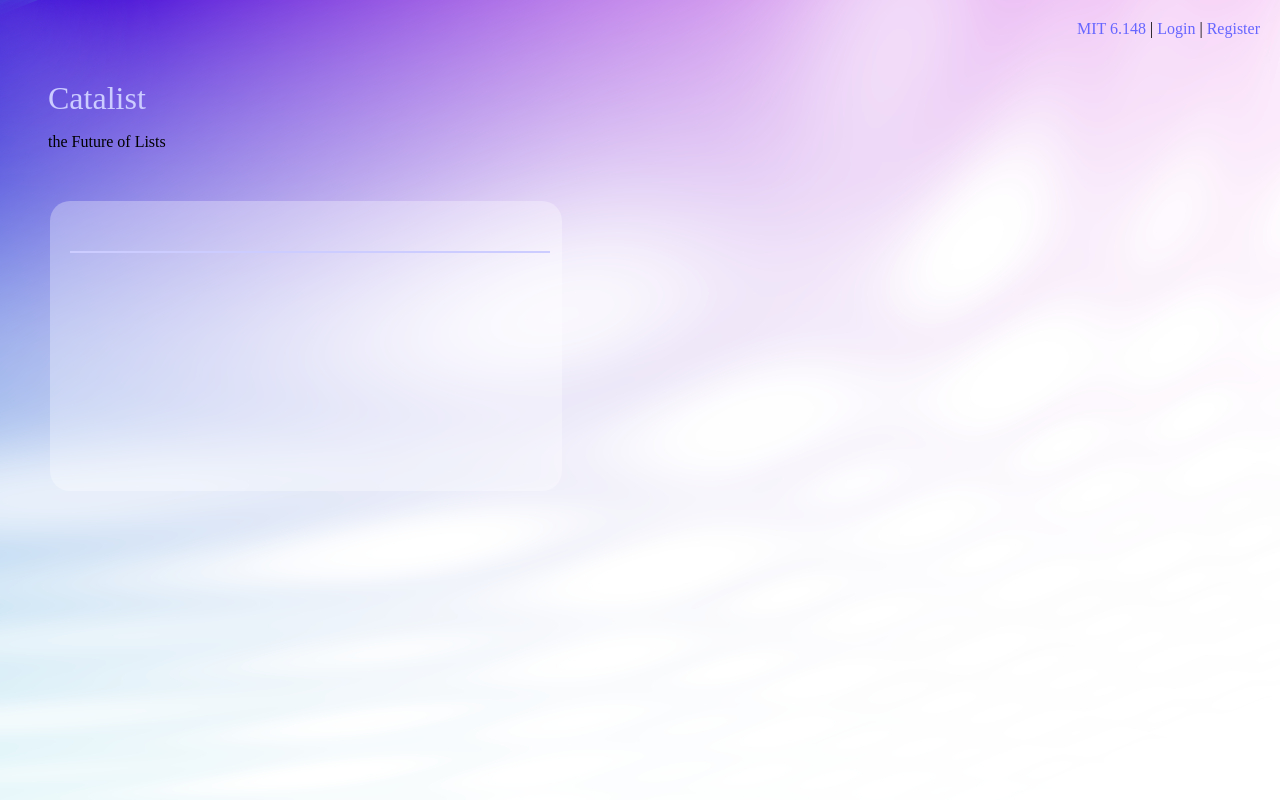
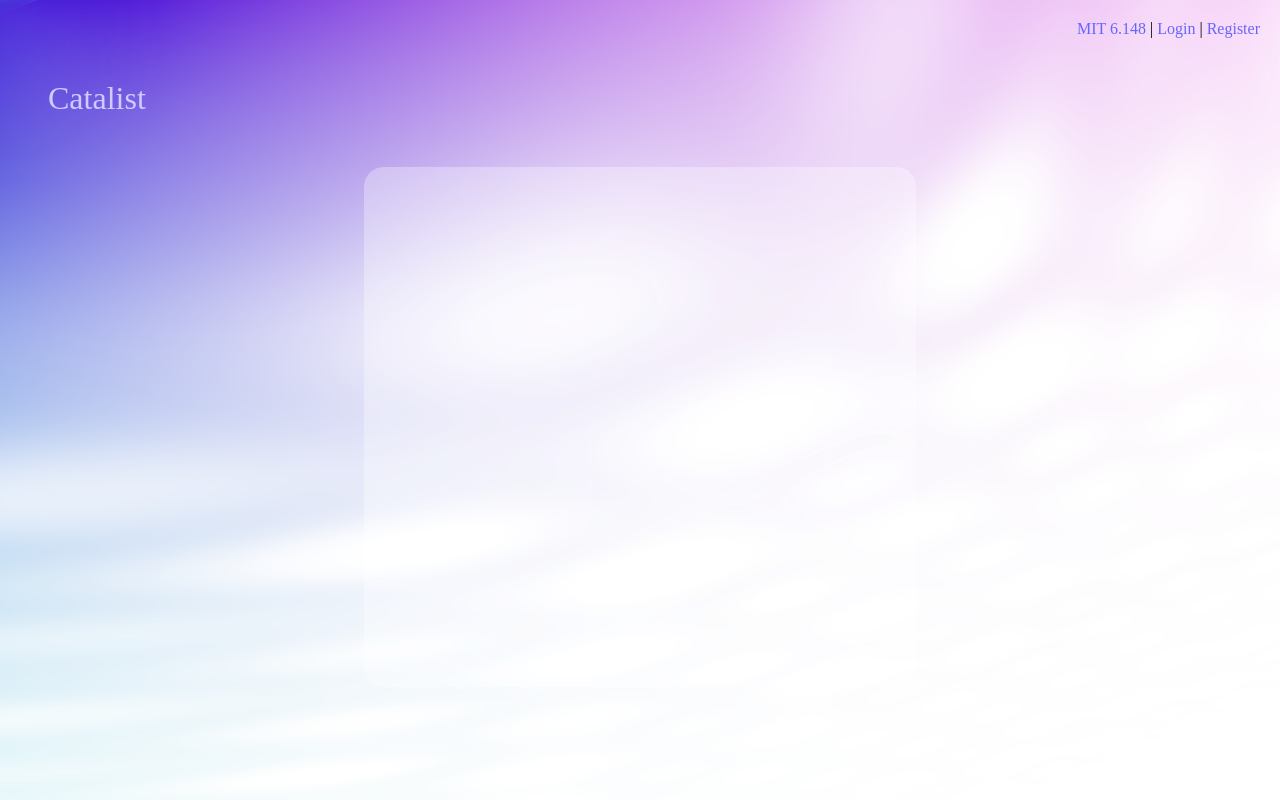
Before and after one commit to neutrinonerd3333/zutara-forever, a Flask app: page / in a window 1280 px wide. Run offline with Flask 2, Linux system fonts and the light colour scheme; some libraries are stand-ins or nearby versions; some web fonts are replaced.

Commit message:
center
center

```diff
--- a/static/list.css
+++ b/static/list.css
@@ -13,24 +13,33 @@
     border-style: solid;
     border: 0;
     background-color: rgba(255, 255, 255, 0.3);
+
+    position: absolute;
+    left: 0;
+    right: 0;
+    margin-left: auto;
+    margin-right: auto;
 }
 
 .list input {
     background-color: rgba(255, 255, 255, 0);
-    border-top: 0;
-    border-right: 0;
-    border-left: 0;
-    border-bottom: 2px;
+    border: 0;
     border-style: solid;
     border-color: #ccf;
 
+    transition: background .25s ease-in-out;
+   -moz-transition: background .25s ease-in-out;
+   -webkit-transition: background .25s ease-in-out;
+
     height: 1.4em;
     padding: 4px;
+    margin: 2px 0 2px 0;
     width: 100%;
 
     font-size: 1em;
 }
 
 .list input:hover, .list input:focus {
-    background-color: rgba(255, 255, 255, 0.1);
+    background-color: rgba(255, 255, 255, 0.5);
+    border-bottom: 2px;
 }
--- a/templates/home.html
+++ b/templates/home.html
@@ -1,6 +1,5 @@
 {% extends "layout.html" %}
 {% block title %}
-the Future of Lists
 {% endblock %}
 
 
@@ -11,6 +10,8 @@ the Future of Lists
     <article>
         <div class="list">
             <input type="text">
+            <input type="text">
+            <input type="text">
         </div>
     </article>
 </section>
```
